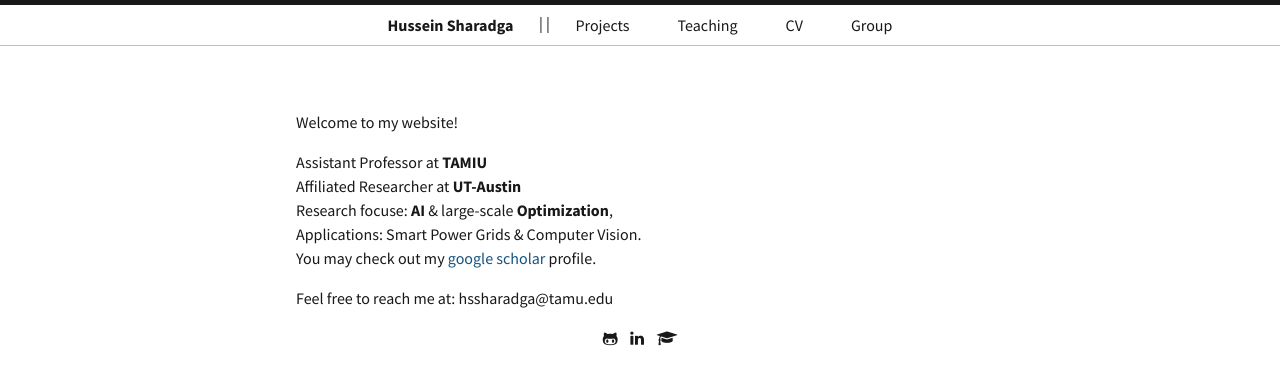
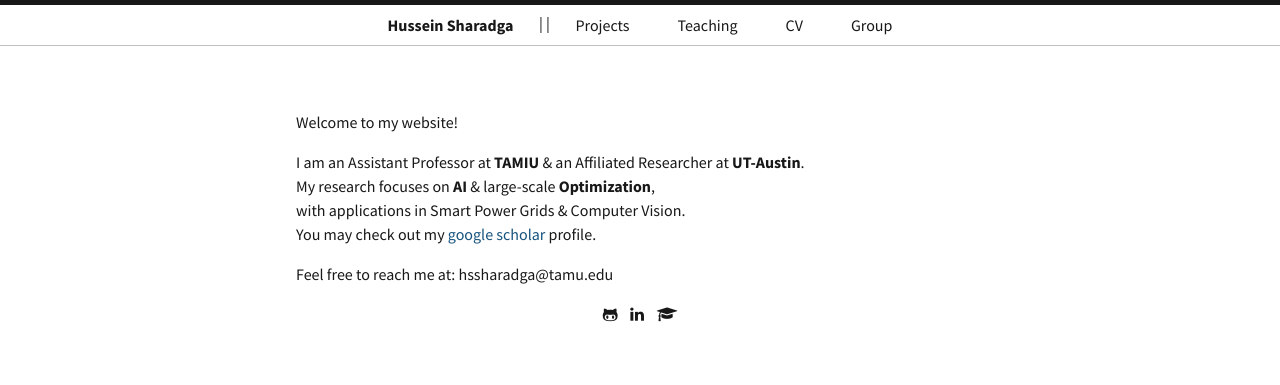
Before and after one commit to hssharadga/hssharadga.github.io, a Jekyll site: the page built from index.html, in a window 1280 px wide. Shown: the top 385 px of the page. Built offline with Jekyll 4.4.1, drawn with Linux system fonts in a browser that asks for light colours.

Commit message:
Update index.html

```diff
--- a/index.html
+++ b/index.html
@@ -17,13 +17,13 @@
    </p>
 
  <p style="text-align: left;">
-Assistant Professor at <b>TAMIU</b> <br>
-Affiliated Researcher at <b>UT-Austin</b> <br>
-Research focuse: <b>AI</b> & large-scale <b>Optimization</b>,  <br>
-Applications: Smart Power Grids & Computer Vision. <br>
+I am an Assistant Professor at <b>TAMIU</b> & an Affiliated Researcher at <b>UT-Austin</b>. <br>
+My research focuses on <b>AI</b> & large-scale <b>Optimization</b>,  <br>
+with applications in Smart Power Grids & Computer Vision. <br>
 You may check out my <a href="https://scholar.google.com/citations?user=F3R-63QAAAAJ&hl=en&oi=ao" target="_blank">google scholar</a> profile.
   </p>
 </div>
+
 
 
 
```
